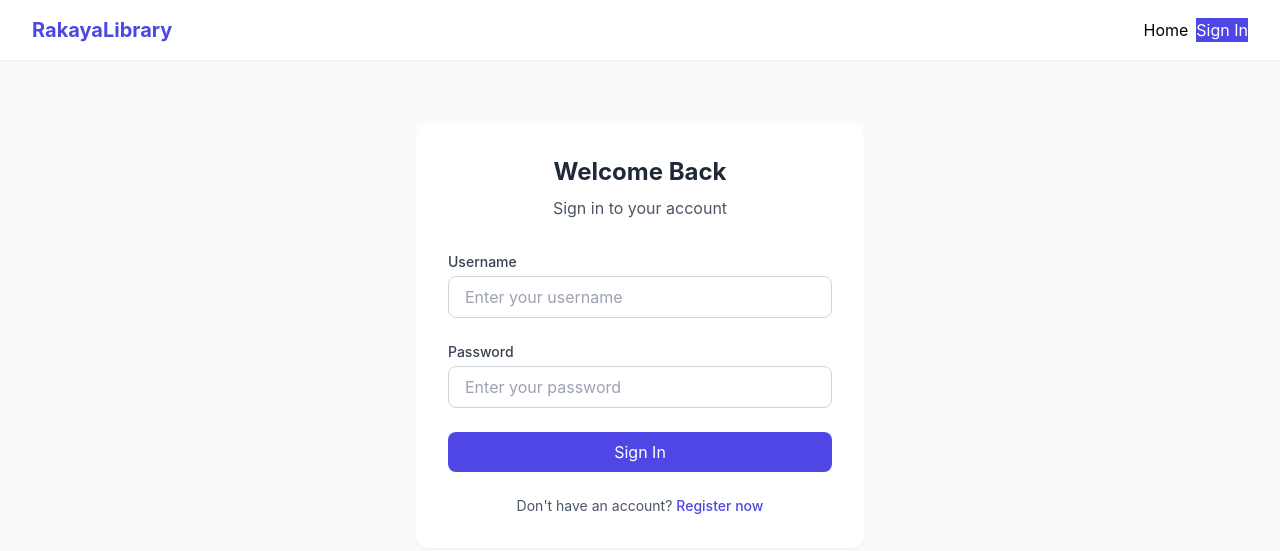
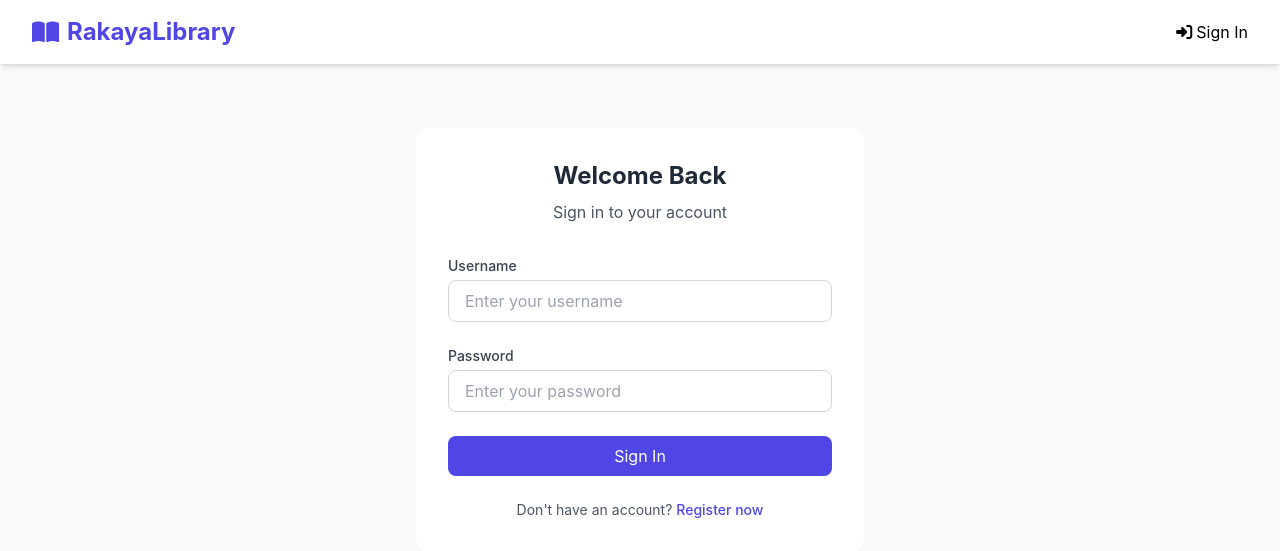
Before and after one commit to AzizRaad/RakayaLibrary, a Laravel app: page /login in a window 1280 px wide. Shown: the top 551 px of the page. Run offline with Laravel 10, Linux system fonts and the light colour scheme; some libraries are stand-ins or nearby versions.

Commit message:
filament initial commit

```diff
--- a/composer.json
+++ b/composer.json
@@ -7,6 +7,7 @@
     "require": {
         "php": "^8.1",
         "barryvdh/laravel-dompdf": "^2.0",
+        "filament/filament": "^3.2",
         "guzzlehttp/guzzle": "^7.2",
         "laravel/framework": "^10.10",
         "laravel/sanctum": "^3.3",
--- a/resources/views/auth/login.blade.php
+++ b/resources/views/auth/login.blade.php
@@ -25,6 +25,8 @@
                             id="username"
                             class="w-full px-4 py-2 border border-gray-300 rounded-lg focus:ring-2 focus:ring-primary focus:border-primary transition-colors"
                             placeholder="Enter your username"
+                            value="{{ old('username') }}"
+                            required
                         />
                     </div>
 
@@ -37,6 +39,7 @@
                             id="password"
                             class="w-full px-4 py-2 border border-gray-300 rounded-lg focus:ring-2 focus:ring-primary focus:border-primary transition-colors"
                             placeholder="Enter your password"
+                            required
                         />
                     </div>
 
--- /dev/null
+++ b/resources/views/components/header.blade.php
@@ -0,0 +1,83 @@
+@auth
+    <header class="bg-white shadow-md">
+        <div class="container mx-auto">
+            <!-- Navigation bar -->
+            <nav class="flex items-center justify-between py-4 px-6 lg:px-8">
+                <div class="flex items-center">
+                    <a href="/" class="text-2xl font-bold text-primary hover:text-secondary transition-colors duration-300 flex items-center">
+                        <i class="fas fa-book-open mr-2"></i>
+                        <span>RakayaLibrary</span>
+                    </a>
+                </div>
+
+                <!-- Navigation links - Desktop -->
+                <div class="hidden lg:flex items-center space-x-3">
+                    <a class="nav-link flex items-center" href="/">
+                        <i class="fas fa-home mr-1"></i> Home
+                    </a>
+                    <a class="nav-link flex items-center" href="{{ route('invoice') }}">
+                        <i class="fas fa-file-invoice mr-1"></i> View Invoice
+                    </a>
+                    @if (Auth::user()->isAdmin())
+                        <a class="nav-link flex items-center" href="{{ route('upload.book') }}">
+                            <i class="fas fa-upload mr-1"></i> Upload Book
+                        </a>
+                    @endif
+                    <a class="btn-primary flex items-center ml-2" href="{{ route('logout') }}">
+                        <i class="fas fa-sign-out-alt mr-1"></i> Sign Out
+                    </a>
+                </div>
+            </nav>
+
+        </div>
+    </header>
+@else
+    <header class="bg-white shadow-md">
+        <div class="container mx-auto">
+            <!-- Navigation bar -->
+            <nav class="flex items-center justify-between py-4 px-6 lg:px-8">
+                <div class="flex items-center">
+                    <a href="/" class="text-2xl font-bold text-primary hover:text-secondary transition-colors duration-300 flex items-center">
+                        <i class="fas fa-book-open mr-2"></i>
+                        <span>RakayaLibrary</span>
+                    </a>
+                </div>
+
+                <!-- Navigation links - Desktop -->
+                <div class="hidden lg:flex items-center space-x-3">
+                    {{-- <a class="nav-link flex items-center" href="/">
+                        <i class="fas fa-home mr-1"></i> Home
+                    </a> --}}
+                    <a class="btn-primary flex items-center ml-2" href="{{ route('login') }}">
+                        <i class="fas fa-sign-in-alt mr-1"></i> Sign In
+                    </a>
+                </div>
+            </nav>
+
+        </div>
+    </header>
+@endauth
+
+<script>
+    // Mobile menu toggle for authenticated users
+    document.addEventListener('DOMContentLoaded', function() {
+        const mobileMenuButton = document.getElementById('mobile-menu-button');
+        const mobileMenu = document.getElementById('mobile-menu');
+
+        if (mobileMenuButton && mobileMenu) {
+            mobileMenuButton.addEventListener('click', function() {
+                mobileMenu.classList.toggle('hidden');
+            });
+        }
+
+        // Mobile menu toggle for guests
+        const mobileMenuButtonGuest = document.getElementById('mobile-menu-button-guest');
+        const mobileMenuGuest = document.getElementById('mobile-menu-guest');
+
+        if (mobileMenuButtonGuest && mobileMenuGuest) {
+            mobileMenuButtonGuest.addEventListener('click', function() {
+                mobileMenuGuest.classList.toggle('hidden');
+            });
+        }
+    });
+</script>
--- a/resources/views/components/layout.blade.php
+++ b/resources/views/components/layout.blade.php
@@ -40,94 +40,8 @@
 
 <body class="flex flex-col min-h-screen">
 
-    @auth
-        <header class="bg-white shadow-sm">
-            <!-- Navigation bar -->
-            <nav class="container mx-auto flex items-center justify-between py-4 px-6 lg:px-8"
-                data-te-navbar-ref>
-                <div class="flex items-center space-x-4">
-                    <a href="/" class="text-xl font-bold text-primary">RakayaLibrary</a>
-                </div>
-
-                <!-- Mobile menu button -->
-                <div class="flex lg:hidden">
-                    <button
-                        class="text-gray-600 hover:text-primary focus:outline-none"
-                        type="button" data-te-collapse-init data-te-target="#navbarSupportedContentY"
-                        aria-controls="navbarSupportedContentY" aria-expanded="false" aria-label="Toggle navigation">
-                        <svg xmlns="http://www.w3.org/2000/svg" fill="none" viewBox="0 0 24 24"
-                            stroke-width="1.5" stroke="currentColor" class="h-6 w-6">
-                            <path stroke-linecap="round" stroke-linejoin="round"
-                                d="M3.75 6.75h16.5M3.75 12h16.5m-16.5 5.25h16.5" />
-                        </svg>
-                    </button>
-                </div>
-
-                <!-- Navigation links -->
-                <div class="hidden lg:flex items-center space-x-2"
-                    id="navbarSupportedContentY" data-te-collapse-item>
-                    <a class="nav-link" href="/" data-te-nav-link-ref>Home</a>
-                    <a class="nav-link" href="{{ route('invoice') }}" data-te-nav-link-ref>View Invoice</a>
-                    @if (Auth::user()->isAdmin())
-                        <a class="nav-link" href="{{ route('upload.book') }}" data-te-nav-link-ref>Upload Book</a>
-                    @endif
-                    <a class="nav-link bg-red-50 text-red-600 hover:bg-red-100" href="{{ route('logout') }}" data-te-nav-link-ref>Sign Out</a>
-                </div>
-            </nav>
-
-            <!-- Mobile menu (hidden by default) -->
-            <div class="lg:hidden hidden" id="navbarSupportedContentY">
-                <div class="px-4 py-3 space-y-2">
-                    <a class="block nav-link" href="/">Home</a>
-                    <a class="block nav-link" href="{{ route('invoice') }}">View Invoice</a>
-                    @if (Auth::user()->isAdmin())
-                        <a class="block nav-link" href="{{ route('upload.book') }}">Upload Book</a>
-                    @endif
-                    <a class="block nav-link bg-red-50 text-red-600 hover:bg-red-100" href="{{ route('logout') }}">Sign Out</a>
-                </div>
-            </div>
-        </header>
-    @else
-        <header class="bg-white shadow-sm">
-            <!-- Navigation bar -->
-            <nav class="container mx-auto flex items-center justify-between py-4 px-6 lg:px-8"
-                data-te-navbar-ref>
-                <div class="flex items-center space-x-4">
-                    <a href="/" class="text-xl font-bold text-primary">RakayaLibrary</a>
-                </div>
-
-                <!-- Mobile menu button -->
-                <div class="flex lg:hidden">
-                    <button
-                        class="text-gray-600 hover:text-primary focus:outline-none"
-                        type="button" data-te-collapse-init data-te-target="#navbarSupportedContentY"
-                        aria-controls="navbarSupportedContentY" aria-expanded="false" aria-label="Toggle navigation">
-                        <svg xmlns="http://www.w3.org/2000/svg" fill="none" viewBox="0 0 24 24"
-                            stroke-width="1.5" stroke="currentColor" class="h-6 w-6">
-                            <path stroke-linecap="round" stroke-linejoin="round"
-                                d="M3.75 6.75h16.5M3.75 12h16.5m-16.5 5.25h16.5" />
-                        </svg>
-                    </button>
-                </div>
-
-                <!-- Navigation links -->
-                <div class="hidden lg:flex items-center space-x-2"
-                    id="navbarSupportedContentY" data-te-collapse-item>
-                    <a class="nav-link" href="/" data-te-nav-link-ref>Home</a>
-                    <a class="nav-link bg-primary text-white hover:bg-secondary" href="{{ route('login') }}" data-te-nav-link-ref>Sign In</a>
-                </div>
-            </nav>
-
-            <!-- Mobile menu (hidden by default) -->
-            <div class="lg:hidden hidden" id="navbarSupportedContentY">
-                <div class="px-4 py-3 space-y-2">
-                    <a class="block nav-link" href="/">Home</a>
-                    <a class="block nav-link bg-primary text-white hover:bg-secondary" href="{{ route('login') }}">Sign In</a>
-                </div>
-            </div>
-        </header>
-    @endauth
-    <!-- header ends here -->
+        <!-- Include the header component -->
+        <x-header />
 
     <main class="flex-grow container mx-auto px-6 py-8 lg:px-8">
         {{ $slot }}
--- /dev/null
+++ b/resources/views/frontend/Gallery/home_page.blade.php
@@ -0,0 +1,3 @@
+<x-layout>
+    <livewire:books-gallery />
+</x-layout>
--- a/resources/views/frontend/home/data_table.blade.php
+++ /dev/null
@@ -1,3 +0,0 @@
-<x-layout>
-    <livewire:books-table />
-</x-layout>
--- a/routes/web.php
+++ b/routes/web.php
@@ -19,7 +19,7 @@ use App\Livewire\InvoiceTable;
 */
 
 Route::get('/', function () {
-    return view('frontend.home.data_table');
+    return view('frontend.Gallery.home_page');
 })->middleware('auth');
 
 
```
Also changed, not shown: app/Livewire/BooksGallery.php (added, +68 -0 lines), app/Livewire/BooksTable.php (deleted, +0 -44 lines), resources/views/livewire/books-gallery.blade.php (added, +126 -0 lines), resources/views/livewire/books-table.blade.php (deleted, +0 -114 lines), resources/views/components/footer.blade.php (added), 1 other file.
